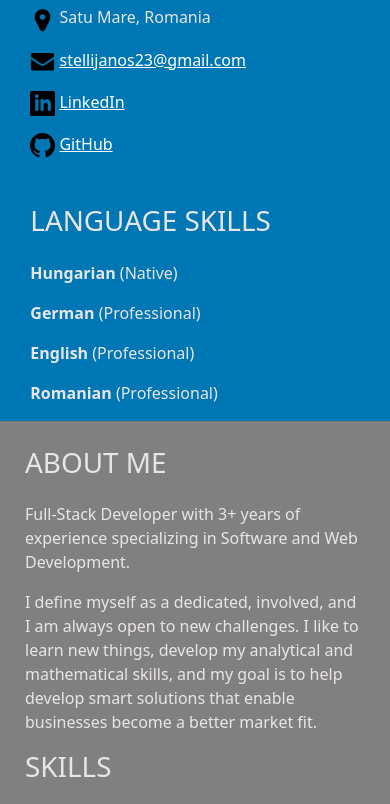
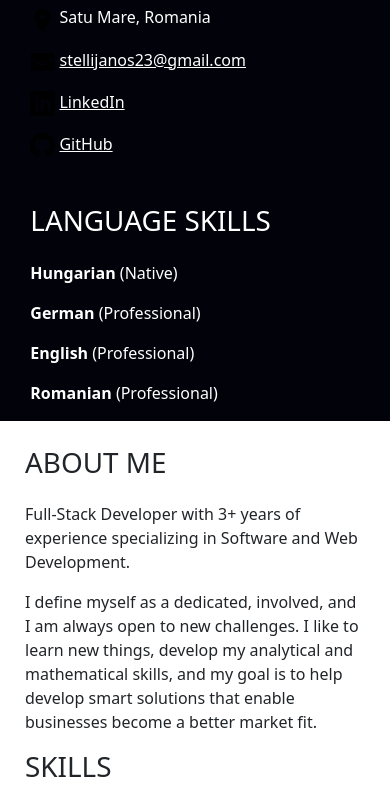
Before and after one commit to janosstelli/cv, a plain HTML site: page index.html in a window 390 px wide. Shown: the part 381-1185 px from the top of the page. Drawn offline with nearby package versions, Linux system fonts and the light colour scheme.

Commit message:
Update styles.css
Change font and background colors

```diff
--- a/css/styles.css
+++ b/css/styles.css
@@ -1,5 +1,10 @@
 html {
     font-family: 'Open Sans', sans-serif;
+    background-color: #FBFEF9;
+}
+
+body {
+    background-color: #FBFEF9;
 }
 
 figcaption {
@@ -17,18 +22,18 @@ td {
 
 #left-part {
     min-width: 300px;
-    background-color: #0077B5;
+    background-color: #02020A;
+    color:#fff;
 }
 
 #main {
-    background-color: #ffffff;
+    background-color: #FBFEF9;
     margin: 30px 10% 50px;
-    color:#eae5e5;
 }
 
 #right-part {
     padding: 25px;
-    background-color: #808080;
+    background-color: #fff;
 }
 
 
@@ -59,19 +64,34 @@ a:hover {
     color:yellowgreen;
 }
 
+.logo {
+    background-color: ;
+}
+
+
+@media only screen and (max-width: 1125px) and (min-width: 992px)
+{
+    .col-md-1 {
+        width:0;
+    }
+}
+
+
 @media (max-width:700px) {
+    #left-part {
+        width:100%;
+
+    }
+    #picture-and-name {
+        text-align: center;
+    }
+
+    #right-part {
+        width:100%;
+    }
     #main {
         margin:0;
         min-width: 300px;
-    }
-
-    #left-part,#right-part {
-        width:100%;
-
-    }
-
-    #picture-and-name {
-        text-align: center;
     }
 
     #contact, #language-skills {
@@ -79,10 +99,3 @@ a:hover {
     }
 
 }
-
-@media only screen and (max-width: 1125px) and (min-width: 992px)
-{
-    .col-md-1 {
-        width:0;
-    }
-}
```
